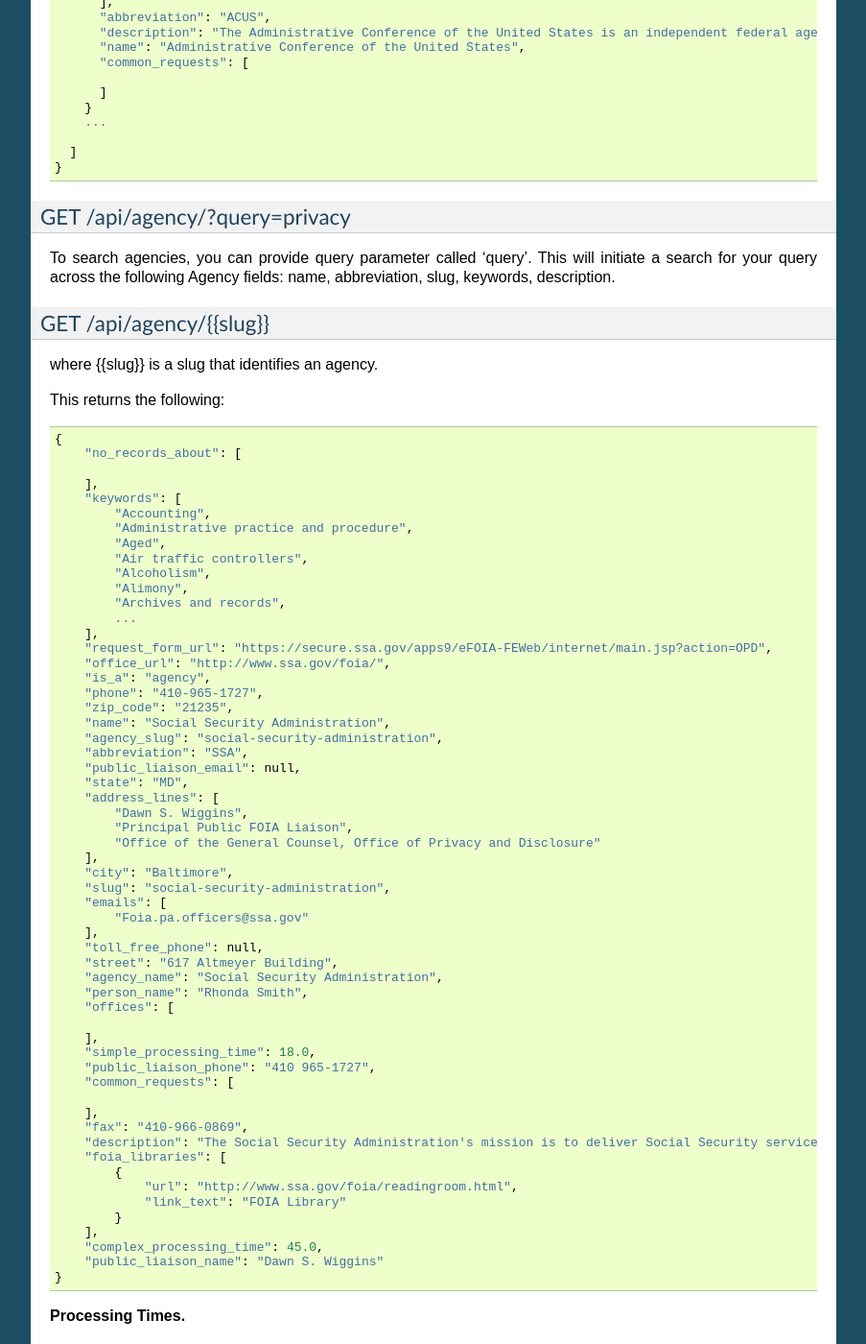
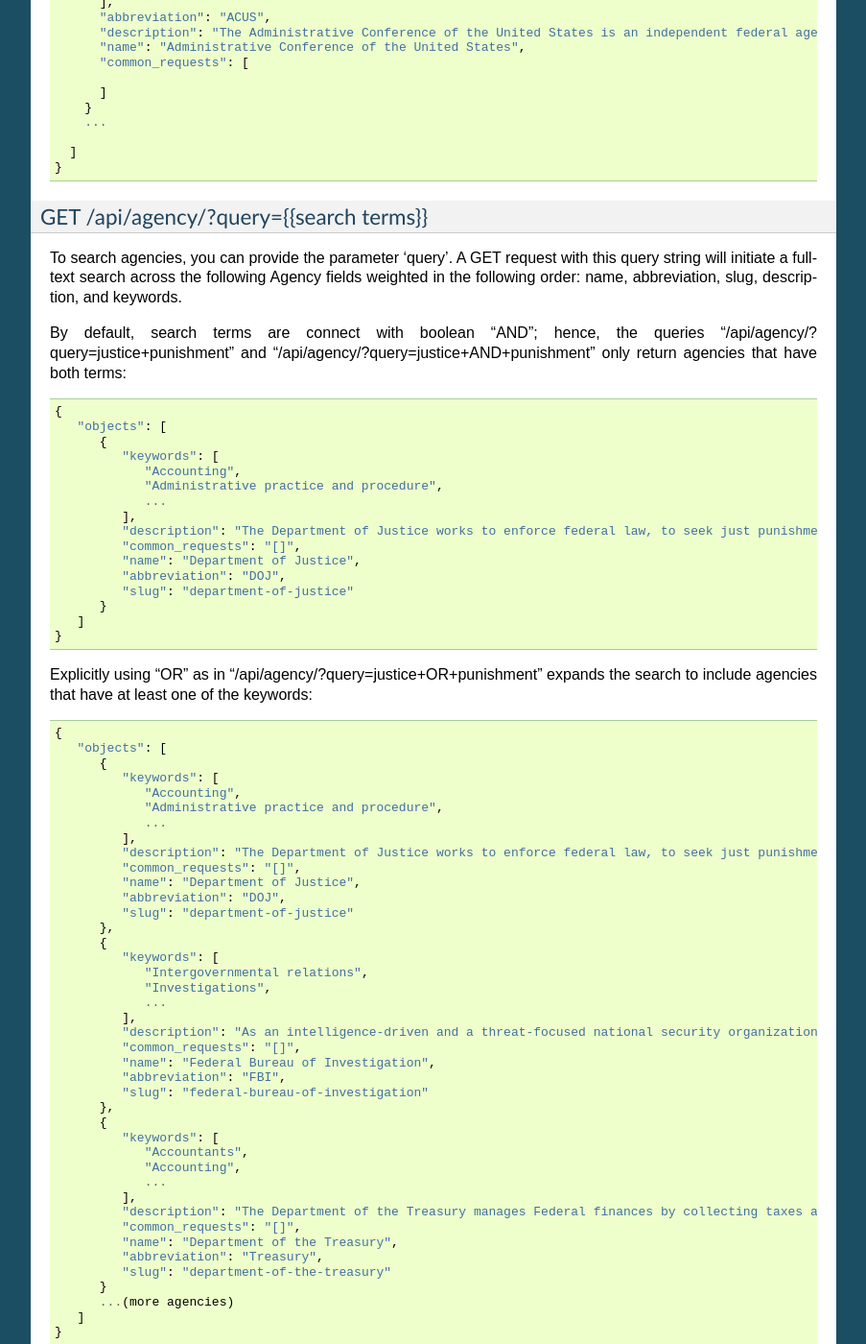
Before and after one commit to 18F/2015-foia-hub, a Sphinx documentation site: the page built from docs/source/api.rst, in a window 1280 px wide and 1400 px high, scrolled down 683 px. Shown: the whole window at 96% size, without its empty margins (198-1101 px from the left). Built offline with Sphinx 7.4.7, drawn with Linux system fonts in a browser that asks for light colours; some of the changed text lies outside the part shown.

```diff
--- a/docs/source/api.rst
+++ b/docs/source/api.rst
@@ -54,78 +54,134 @@ The information returned for each entity is like the following::
     }
 
 """"""""""""""""""""""""""""""
-GET /api/agency/?query=privacy
+GET /api/agency/?query={{search terms}}
 """"""""""""""""""""""""""""""
 
-To search agencies, you can provide query parameter called 'query'. This will
-initiate a search for your query across the following Agency fields: name,
-abbreviation, slug, keywords, description.
+To search agencies, you can provide the parameter 'query'. A GET request with this query string will initiate a full-text search across the following Agency fields weighted in the following order: name, abbreviation, slug, description, and keywords.
 
+By default, search terms are connect with boolean "AND"; hence, the queries "/api/agency/?query=justice+punishment" and "/api/agency/?query=justice+AND+punishment" only return agencies that have both terms::
+
+    {
+       "objects": [
+          {
+             "keywords": [
+                "Accounting",
+                "Administrative practice and procedure",
+                ...
+             ],
+             "description": "The Department of Justice works to enforce federal law, to seek just punishment for the guilty, and to ensure the fair and impartial administration of justice.",
+             "common_requests": "[]",
+             "name": "Department of Justice",
+             "abbreviation": "DOJ",
+             "slug": "department-of-justice"
+          }
+       ]
+    }
+
+Explicitly using "OR" as in "/api/agency/?query=justice+OR+punishment" expands the search to include agencies that have at least one of the keywords::
+
+    {
+       "objects": [
+          {
+             "keywords": [
+                "Accounting",
+                "Administrative practice and procedure",
+                ...
+             ],
+             "description": "The Department of Justice works to enforce federal law, to seek just punishment for the guilty, and to ensure the fair and impartial administration of justice.",
+             "common_requests": "[]",
+             "name": "Department of Justice",
+             "abbreviation": "DOJ",
+             "slug": "department-of-justice"
+          },
+          {
+             "keywords": [
+                "Intergovernmental relations",
+                "Investigations",
+                ...
+             ],
+             "description": "As an intelligence-driven and a threat-focused national security organization with both intelligence and law enforcement responsibilities, the mission of the FBI is to protect and defend the United States against terrorist and foreign intelligence threats, to uphold and enforce the criminal laws of the United States, and to provide leadership and criminal justice services to federal, state, municipal, and international agencies and partners.",
+             "common_requests": "[]",
+             "name": "Federal Bureau of Investigation",
+             "abbreviation": "FBI",
+             "slug": "federal-bureau-of-investigation"
+          },
+          {
+             "keywords": [
+                "Accountants",
+                "Accounting",
+                ...
+             ],
+             "description": "The Department of the Treasury manages Federal finances by collecting taxes and paying bills and by managing currency, government accounts and public debt. The Department of the Treasury also enforces finance and tax laws.",
+             "common_requests": "[]",
+             "name": "Department of the Treasury",
+             "abbreviation": "Treasury",
+             "slug": "department-of-the-treasury"
+          }
+          ...(more agencies)
+       ]
+    }
 
 """"""""""""""""""""""""""""""""""
 GET /api/agency/{{slug}}
 """"""""""""""""""""""""""""""""""
 
-where {{slug}} is a slug that identifies an agency.
+Where {{slug}} is a slug that identifies an agency.
 
-This returns the following::
+This returns the following agency data::
 
     {
-        "no_records_about": [
+       "toll_free_phone": null,
+       "description": "The Social Security Administration assigns social security numbers; administers the retirement, survivors, and disability insurance programs known as Social Security; and administers the Supplemental Security Income program for the aged, blind, and disabled.",
+       "fax": "410-966-0869",
+       "street": "617 Altmeyer Building",
+       "is_a": "agency",
+       "city": "Baltimore",
+       "address_lines": [
+          "Dawn S. Wiggins",
+          "Principal Public FOIA Liaison",
+          "Office of the General Counsel, Office of Privacy and Disclosure"
+       ],
+       "phone": "410-965-1727",
+       "foia_libraries": [
+          {
+             "url": "http: //www.ssa.gov/foia/readingroom.html",
+             "link_text": "FOIA Library"
+          }
+       ],
+       "complex_processing_time": 45.0,
+       "no_records_about": [
 
-        ],
-        "keywords": [
-            "Accounting",
-            "Administrative practice and procedure",
-            "Aged",
-            "Air traffic controllers",
-            "Alcoholism",
-            "Alimony",
-            "Archives and records",
-            ...
-        ],
-        "request_form_url": "https://secure.ssa.gov/apps9/eFOIA-FEWeb/internet/main.jsp?action=OPD",
-        "office_url": "http://www.ssa.gov/foia/",
-        "is_a": "agency",
-        "phone": "410-965-1727",
-        "zip_code": "21235",
-        "name": "Social Security Administration",
-        "agency_slug": "social-security-administration",
-        "abbreviation": "SSA",
-        "public_liaison_email": null,
-        "state": "MD",
-        "address_lines": [
-            "Dawn S. Wiggins",
-            "Principal Public FOIA Liaison",
-            "Office of the General Counsel, Office of Privacy and Disclosure"
-        ],
-        "city": "Baltimore",
-        "slug": "social-security-administration",
-        "emails": [
-            "Foia.pa.officers@ssa.gov"
-        ],
-        "toll_free_phone": null,
-        "street": "617 Altmeyer Building",
-        "agency_name": "Social Security Administration",
-        "person_name": "Rhonda Smith",
-        "offices": [
+       ],
+       "request_form_url": "https: //secure.ssa.gov/apps9/eFOIA-FEWeb/internet/main.jsp?action=OPD",
+       "abbreviation": "SSA",
+       "agency_slug": "social-security-administration",
+       "person_name": "Rhonda Smith",
+       "agency_name": "Social Security Administration",
+       "offices": [
 
-        ],
-        "simple_processing_time": 18.0,
-        "public_liaison_phone": "410 965-1727",
-        "common_requests": [
+       ],
+       "office_url": "http: //www.ssa.gov/foia/",
+       "common_requests": [
 
-        ],
-        "fax": "410-966-0869",
-        "description": "The Social Security Administration's mission is to deliver Social Security services that meet the changing needs of the public.",
-        "foia_libraries": [
-            {
-                "url": "http://www.ssa.gov/foia/readingroom.html",
-                "link_text": "FOIA Library"
-            }
-        ],
-        "complex_processing_time": 45.0,
-        "public_liaison_name": "Dawn S. Wiggins"
+       ],
+       "keywords": [
+          "Accounting",
+          "Administrative practice and procedure",
+          "Adult education",
+          ...
+       ],
+       "simple_processing_time": 18.0,
+       "zip_code": "21235",
+       "emails": [
+          "Foia.pa.officers@ssa.gov"
+       ],
+       "public_liaison_name": "Dawn S. Wiggins",
+       "public_liaison_email": null,
+       "name": "Social Security Administration",
+       "public_liaison_phone": "410-965-1727",
+       "state": "MD",
+       "slug": "social-security-administration"
     }
 
 
@@ -162,41 +218,43 @@ have multiple FOIA libraries.
 GET /api/office/{{slug}}
 """"""""""""""""""""""""""""""""""
 
-where {{slug}} is a slug that identifies an office (a component of an Agency).
+Where {{slug}} is a slug that identifies an office (a component of an agency).
 
-This returns the following::
+This returns the following office information::
 
     {
-        "office_url": "http://www.ntia.doc.gov/ntiahome/occ/foia.html",
-        "agency_description": "The historic mission of the Department of Commerce is \"to foster, promote, and develop the foreign and domestic commerce\" of the United States. This has evolved, as a result of legislative and administrative additions, to encompass broadly the responsibility to foster, serve, and promote the Nation's economic development and technological advancement.",
-        "request_form_url": "https://foiaonline.regulations.gov/foia/action/public/home",
-        "city": "Washington",
-        "is_a": "office",
-        "phone": "202-482-1816",
-        "zip_code": "20230",
-        "name": "National Telecommunications and Information Administration",
-        "agency_slug": "department-of-commerce",
-        "public_liaison_phone": "202 482-1816",
-        "state": "DC",
-        "address_lines": [
-            "Stacy Cheney",
-            "FOIA Officer, Office of the Chief Counsel",
-            "Room 4713"
-        ],
-        "public_liaison_email": null,
-        "office_slug": "national-telecommunications-and-information-admini",
-        "emails": [
-            "eFOIA@ntia.doc.gov"
-        ],
-        "toll_free_phone": null,
-        "id": 180,
-        "agency_name": "Department of Commerce",
-        "person_name": "Phone: (202) 482-1816",
-        "simple_processing_time": 7,
-        "slug": "department-of-commerce--national-telecommunications-and-information-admini",
-        "fax": "202-501-8013",
-        "street": "14th Street and Constitution Avenue, NW",
-        "foia_libraries": [],
-        "complex_processing_time": 18,
-        "public_liaison_name": "Stacy Cheney"
+       "toll_free_phone": null,
+       "fax": "202-501-8013",
+       "street": "14th Street and Constitution Avenue, NW",
+       "city": "Washington",
+       "address_lines": [
+          "Stacy Cheney",
+          "FOIA Officer, Office of the Chief Counsel",
+          "Room 4713"
+       ],
+       "phone": "202-482-1816",
+       "foia_libraries": [
+
+       ],
+       "complex_processing_time": 18.0,
+       "request_form_url": "https: //foiaonline.regulations.gov/foia/action/public/home",
+       "agency_slug": "department-of-commerce",
+       "person_name": null,
+       "agency_name": "Department of Commerce",
+       "agency_description": "The historic mission of the Department of Commerce is \"to foster, promote, and develop the foreign and domestic commerce\" of the United States. This has evolved, as a result of legislative and administrative additions, to encompass broadly the responsibility to foster, serve, and promote the Nation's economic development and technological advancement.",
+       "is_a": "office",
+       "office_url": "http: //www.ntia.doc.gov/ntiahome/occ/foia.html",
+       "office_slug": "national-telecommunications-and-information-admini",
+       "id": 174,
+       "simple_processing_time": 7.0,
+       "zip_code": "20230",
+       "emails": [
+          "eFOIA@ntia.doc.gov"
+       ],
+       "public_liaison_name": "Stacy Cheney",
+       "public_liaison_email": null,
+       "name": "National Telecommunications and Information Administration",
+       "public_liaison_phone": "202-482-1816",
+       "state": "DC",
+       "slug": "department-of-commerce--national-telecommunications-and-information-admini"
     }
```
Also changed, not shown: docs/source/request.rst (+22 -3 lines).
